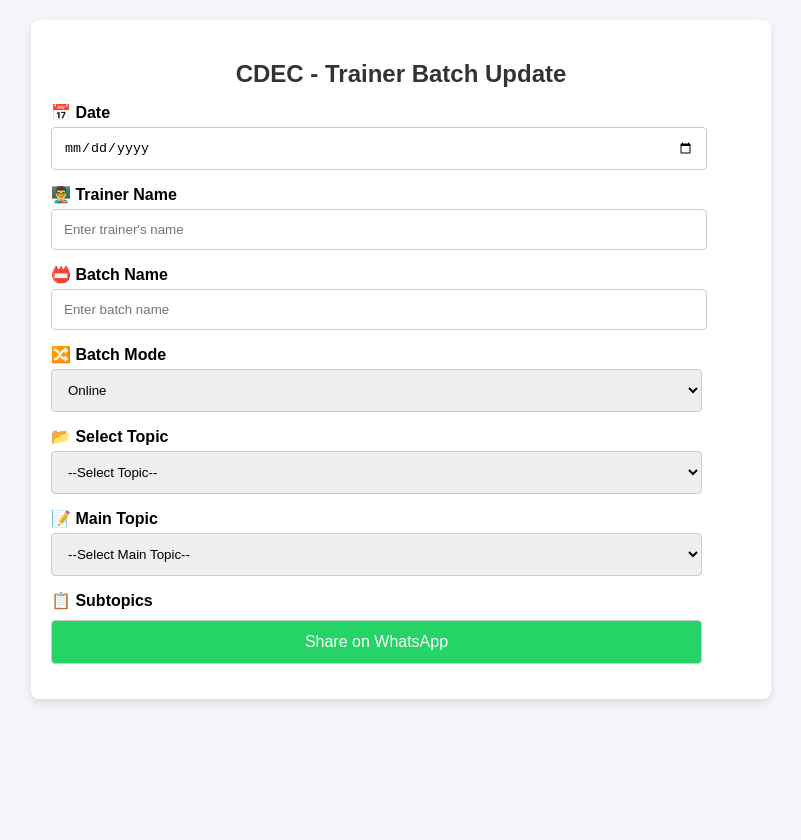
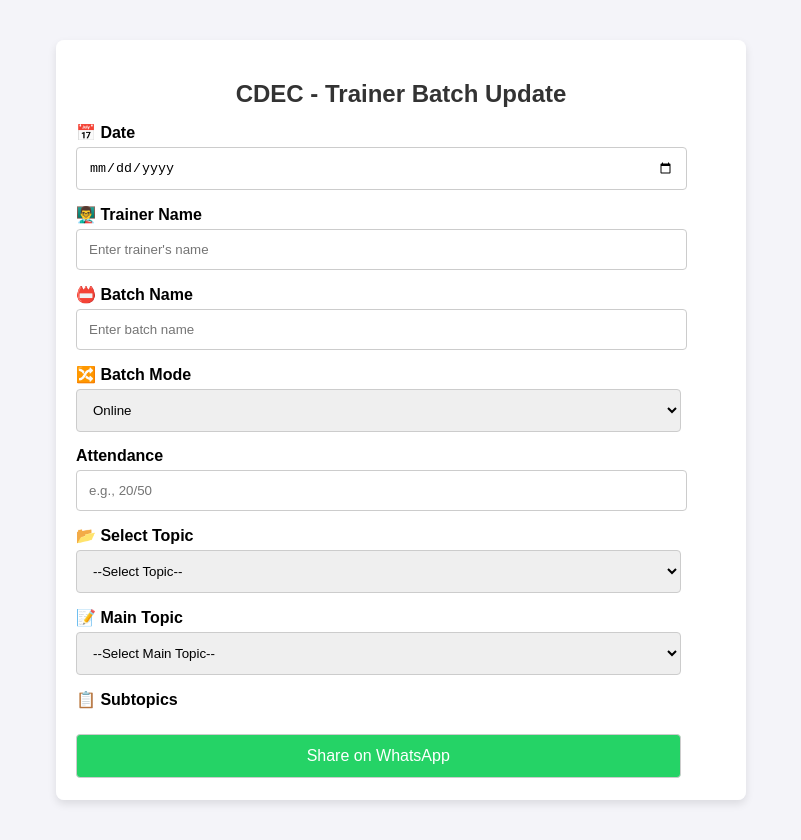
Before and after one commit to SAQUIB-KHAN90/Session-table, a plain HTML site: page index.html in a window 1280 px wide. Shown: the whole page, without its empty margins (239-1040 px from the left). Drawn offline with Linux system fonts and the light colour scheme.

Commit message:
Attandance

```diff
--- a/app.js
+++ b/app.js
@@ -557,6 +557,7 @@ document.getElementById("whatsappShare").addEventListener("click", function () {
 - Trainer Name: ${formData.get("trainerName")}
 - Batch Name: ${formData.get("batchName")}
 - Batch Mode: ${formData.get("batchMode")}
+- Attendance: ${formData.get("attendance")}
 - Topic: ${formData.get("topic")}
 - Main Topic: ${formData.get("mainTopic")}
 - Subtopics:
--- a/index.html
+++ b/index.html
@@ -42,6 +42,16 @@
             <option value="Hybrid">Hybrid</option>
           </select>
         </div>
+        <div class="form-group3">
+          <label for="attendance">Attendance</label>
+          <input
+            type="text"
+            id="attendance"
+            name="attendance"
+            placeholder="e.g., 20/50"
+            required
+          />
+        </div>
         <div class="form-group2">
           <label for="topic">📂 Select Topic</label>
           <select id="topic" name="topic" required>
--- a/style.css
+++ b/style.css
@@ -5,9 +5,9 @@ body {
   padding: 20px;
   display: flex;
   justify-content: center;
-  align-items: flex-start; /* Aligns the form to the top */
+  align-items: center;
   min-height: 100vh;
-  overflow: auto; /* Ensures scrollability if needed */
+  overflow: auto;
 }
 
 .form-container {
@@ -16,15 +16,16 @@ body {
   border-radius: 8px;
   box-shadow: 0 4px 8px rgba(0, 0, 0, 0.1);
   width: 100%;
-  max-width: 700px;
-  overflow-y: auto; /* Enables scrolling within the container if content overflows */
-  max-height: 90vh; /* Prevents the form from exceeding the viewport height */
+  max-width: 650px;
+  overflow-y: auto;
+  max-height: 90vh;
 }
 
 .form-container h2 {
   margin-bottom: 15px;
   color: #333;
   text-align: center;
+  font-weight: bolder;
 }
 
 .form-group {
@@ -85,15 +86,46 @@ body {
   text-align: center;
 }
 
-.form-group2 button:hover {
+.form-group button:hover {
+  background: #20b957;
+}
+.form-group3 {
+  margin-bottom: 15px;
+}
+
+.form-group3 label {
+  display: block;
+  font-weight: bold;
+  margin-bottom: 5px;
+}
+
+.form-group3 input,
+.form-group3 select,
+.form-group3 button {
+  width: 90%;
+  padding: 12px;
+  border: 1px solid #ccc;
+  border-radius: 4px;
+}
+
+.form-group3 button {
+  background: #25d366;
+  color: #fff;
+  font-size: 16px;
+  cursor: pointer;
+  text-align: center;
+}
+
+.form-group3 button:hover {
   background: #20b957;
 }
 
 .checkbox-group {
   display: flex;
   flex-wrap: wrap;
-  gap: 10px; /* Added a bit more space between checkboxes */
+  gap: 15px; /* Added a bit more space between checkboxes */
   padding: 5px;
+  margin-bottom: 15px;
 }
 
 .checkbox-group label {
```
